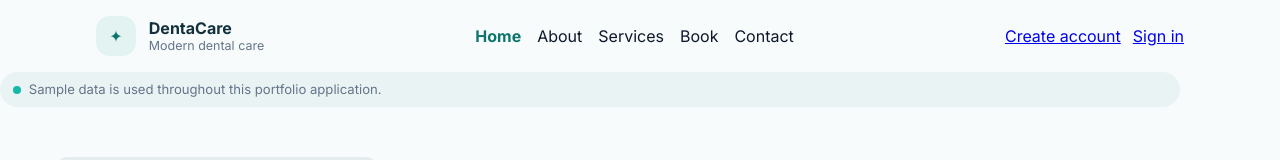
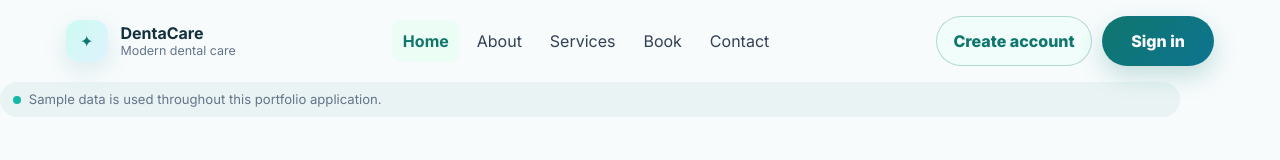
Before and after one commit to oboikanyego/dentacare-system, an Angular app: page / in a window 1280 px wide. Shown: the top 160 px of the page. Built offline with nearby package versions, Linux system fonts and the light colour scheme.

Commit message:
style: improve header CTA visibility

```diff
--- a/src/app/shared/components/header/header.component.css
+++ b/src/app/shared/components/header/header.component.css
@@ -1,10 +1,10 @@
 .topbar {
-  max-width: 1120px;
+  max-width: 1180px;
   margin: 0 auto;
   padding: 1rem;
   display: grid;
   grid-template-columns: auto 1fr auto;
-  gap: 1rem;
+  gap: 1.25rem;
   align-items: center;
 }
 
@@ -17,96 +17,61 @@
   min-width: 0;
 }
 
-.brand-copy {
-  display: grid;
-  gap: 0.12rem;
-  min-width: 0;
-  line-height: 1.15;
-}
-
-.brand-copy strong,
-.brand-copy small {
-  display: block;
-}
-
-.brand-copy small {
-  color: #64748b;
-  font-size: 0.78rem;
-}
+.brand-copy { display: grid; gap: 0.12rem; min-width: 0; line-height: 1.15; }
+.brand-copy strong, .brand-copy small { display: block; }
+.brand-copy small { color: #64748b; font-size: 0.78rem; }
 
 .brand-mark {
   display: inline-flex;
-  width: 2.5rem;
-  height: 2.5rem;
-  flex: 0 0 2.5rem;
+  width: 2.6rem;
+  height: 2.6rem;
+  flex: 0 0 2.6rem;
   border-radius: 14px;
   align-items: center;
   justify-content: center;
-  background: #e2f3f1;
+  background: linear-gradient(135deg, #ccfbf1, #e0f2fe);
   color: #0f766e;
+  box-shadow: 0 8px 24px rgba(15, 118, 110, 0.12);
 }
 
-.desktop-nav {
-  display: flex;
-  flex-wrap: wrap;
-  gap: 1rem;
-  justify-content: center;
-}
+.desktop-nav { display: flex; flex-wrap: wrap; gap: 0.35rem; justify-content: center; }
+.desktop-nav a, .mobile-menu a { text-decoration: none; color: #334155; }
+.desktop-nav a { padding: 0.55rem 0.7rem; border-radius: 10px; transition: 160ms ease; }
+.desktop-nav a:hover { background: #f0fdfa; color: #0f766e; }
+.desktop-nav a.active { color: #0f766e; font-weight: 700; background: #ecfdf5; }
 
-.desktop-nav a,
-.mobile-menu a {
-  text-decoration: none;
-  color: #0f172a;
-}
+.action-row { display: flex; gap: 0.65rem; align-items: center; }
+.user-chip { max-width: 220px; overflow: hidden; text-overflow: ellipsis; white-space: nowrap; font-size: 0.9rem; color: #475569; }
 
-.desktop-nav a.active {
-  color: #0f766e;
-  font-weight: 700;
-}
-
-.action-row {
-  display: flex;
-  gap: 0.75rem;
-  align-items: center;
-}
-
-.user-chip {
-  max-width: 240px;
-  overflow: hidden;
-  text-overflow: ellipsis;
-  white-space: nowrap;
-  font-size: 0.9rem;
-  color: #475569;
-}
-
+.auth-button,
 .cta-button,
 .ghost-button,
 .profile-button {
   border-radius: 999px;
   padding: 0.75rem 1rem;
   text-decoration: none;
-  font-weight: 700;
+  font-weight: 800;
   border: 1px solid #cbd5e1;
   background: white;
+  transition: transform 160ms ease, box-shadow 160ms ease, background 160ms ease;
 }
 
-.cta-button {
-  background: #0f766e;
+.auth-button { min-width: 112px; text-align: center; }
+.auth-button:hover, .cta-button:hover, .ghost-button:hover { transform: translateY(-1px); }
+.auth-button--primary, .cta-button {
+  background: linear-gradient(135deg, #0f766e, #0e7490);
   color: white;
-  border-color: #0f766e;
+  border-color: transparent;
+  box-shadow: 0 10px 24px rgba(15, 118, 110, 0.22);
+}
+.auth-button--secondary {
+  color: #0f766e;
+  border-color: rgba(15, 118, 110, 0.28);
+  background: #f0fdfa;
 }
 
-.profile-menu {
-  position: relative;
-}
-
-.profile-button {
-  display: flex;
-  align-items: center;
-  gap: 0.75rem;
-  min-width: 0;
-}
-
+.profile-menu { position: relative; }
+.profile-button { display: flex; align-items: center; gap: 0.75rem; min-width: 0; }
 .avatar {
   width: 2rem;
   height: 2rem;
@@ -119,12 +84,11 @@
   color: #065f46;
   font-weight: 800;
 }
-
 .profile-dropdown {
   position: absolute;
   right: 0;
   top: calc(100% + 10px);
-  min-width: 260px;
+  min-width: 250px;
   max-width: min(360px, calc(100vw - 32px));
   display: grid;
   gap: 0.6rem;
@@ -133,68 +97,30 @@
   background: #fff;
   box-shadow: 0 20px 45px rgba(15,23,42,.15);
   border: 1px solid #e2e8f0;
-  z-index: 10;
+  z-index: 20;
 }
+.profile-dropdown strong { color: #0f172a; }
+.profile-dropdown span { color: #64748b; line-height: 1.45; overflow-wrap: anywhere; }
+.profile-dropdown b, .mobile-user-card b { color: #334155; }
+.mobile-user-card { padding: 1rem; border-radius: 16px; background: #f8fafc; display: grid; gap: 0.35rem; }
+.mobile-auth-actions { display: grid; gap: 0.65rem; }
 
-.profile-dropdown strong {
-  color: #0f172a;
-}
+.menu-toggle { display: none; border: 1px solid #dbe2ea; background: #fff; border-radius: 12px; width: 42px; height: 42px; font-size: 1.15rem; }
+.mobile-menu { display: none; }
 
-.profile-dropdown span {
-  color: #64748b;
-  line-height: 1.45;
-  overflow-wrap: anywhere;
-}
-
-.profile-dropdown b,
-.mobile-user-card b {
-  color: #334155;
-}
-
-.mobile-user-card {
-  padding: 1rem;
-  border-radius: 16px;
-  background: #f8fafc;
-  display: grid;
-  gap: 0.35rem;
-}
-
-.menu-toggle {
-  display: none;
-  border: none;
-  background: transparent;
-  font-size: 1.25rem;
-}
-
-.mobile-menu {
-  display: none;
-}
-
-@media (max-width: 900px) {
-  .topbar {
-    grid-template-columns: auto auto;
-  }
-
-  .desktop-nav,
-  .desktop-only {
-    display: none;
-  }
-
-  .menu-toggle {
-    display: inline-block;
-    justify-self: end;
-  }
-
+@media (max-width: 980px) {
+  .topbar { grid-template-columns: auto auto; }
+  .desktop-nav, .desktop-only { display: none; }
+  .menu-toggle { display: inline-grid; place-items: center; justify-self: end; }
   .mobile-menu {
     display: grid;
-    gap: 0.75rem;
-    padding: 0 1rem 1rem;
-    max-width: 1120px;
+    gap: 0.5rem;
+    padding: 0.75rem 1rem 1rem;
+    max-width: 1180px;
     margin: 0 auto;
+    background: rgba(255,255,255,.96);
+    border-top: 1px solid #eef2f7;
   }
-
-  .full-width {
-    width: 100%;
-    text-align: center;
-  }
+  .mobile-menu > a { padding: 0.7rem 0.8rem; border-radius: 10px; }
+  .full-width { width: 100%; text-align: center; }
 }
```
